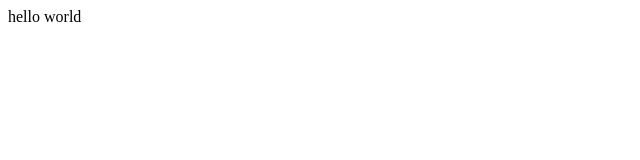
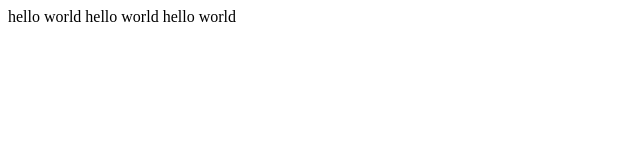
Before and after one commit to Damcek/test, a plain HTML site: page index.html in a window 1280 px wide. Shown: the whole page, without its empty margins (0-640 px from the left). Drawn offline with Linux system fonts and the light colour scheme.

Commit message:
added hello world

```diff
--- a/index.html
+++ b/index.html
@@ -8,5 +8,7 @@
 </head>
 <body>
   hello world
+  hello world
+  hello world
 </body>
 </html>
```
